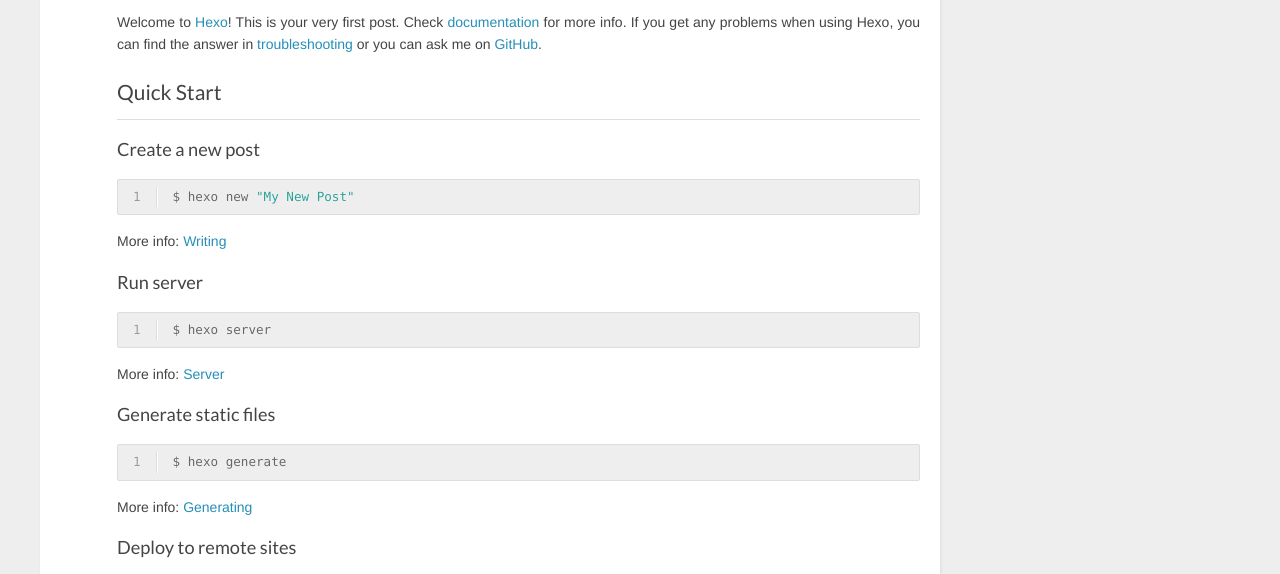
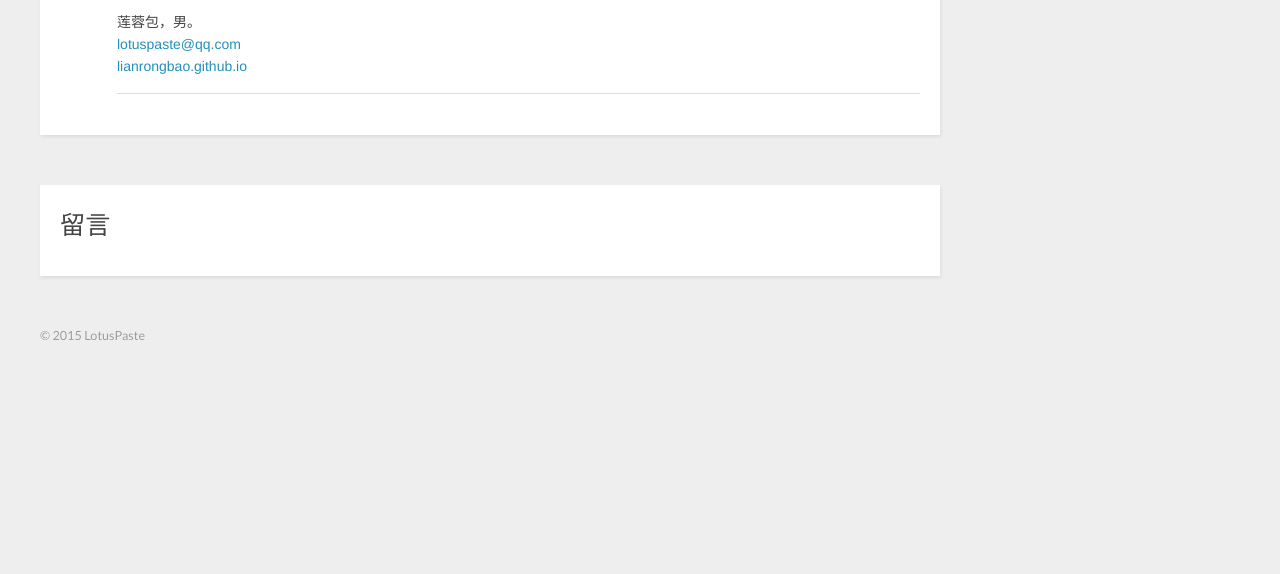
Before and after one commit to LianrongBao/lianrongbao.github.io, a plain HTML site: page 2015/07/14/hello-world/index.html in a window 1280 px wide. Shown: the part 217-791 px from the top of the page. Drawn offline with nearby package versions, Linux system fonts and the light colour scheme.

Commit message:
Hello World

```diff
--- a/2015/07/14/hello-world/index.html
+++ b/2015/07/14/hello-world/index.html
@@ -6,7 +6,7 @@
   <title>Hello World | LotusPaste&#39;s Space</title>
   <meta name="author" content="LotusPaste">
 
-  <meta name="description" content="Welcome to Hexo! This is your very first post. Check documentation for more info. If you get any problems when using Hexo, you can find the answer in ">
+  <meta name="description" content="莲蓉包，男。lotuspaste@qq.comlianrongbao.github.io">
 
 
   <meta name="viewport" content="width=device-width, initial-scale=1, maximum-scale=1">
@@ -50,7 +50,7 @@
     <header>
 
         <div class="icon"></div>
-        <time datetime="2015-07-14T00:12:45.634Z"><a href="/2015/07/14/hello-world/">2015-07-14</a></time>
+        <time datetime="2015-07-14T00:26:33.194Z"><a href="/2015/07/14/hello-world/">2015-07-14</a></time>
 
 
 
@@ -60,15 +60,7 @@
     </header>
     <div class="entry">
 
-        <p>Welcome to <a href="http://hexo.io/" target="_blank" rel="external">Hexo</a>! This is your very first post. Check <a href="http://hexo.io/docs/" target="_blank" rel="external">documentation</a> for more info. If you get any problems when using Hexo, you can find the answer in <a href="http://hexo.io/docs/troubleshooting.html" target="_blank" rel="external">troubleshooting</a> or you can ask me on <a href="https://github.com/hexojs/hexo/issues" target="_blank" rel="external">GitHub</a>.</p>
-<h2 id="Quick_Start">Quick Start</h2><h3 id="Create_a_new_post">Create a new post</h3><figure class="highlight bash"><table><tr><td class="gutter"><pre><span class="line">1</span><br></pre></td><td class="code"><pre><span class="line">$ hexo new <span class="string">"My New Post"</span></span><br></pre></td></tr></table></figure>
-<p>More info: <a href="http://hexo.io/docs/writing.html" target="_blank" rel="external">Writing</a></p>
-<h3 id="Run_server">Run server</h3><figure class="highlight bash"><table><tr><td class="gutter"><pre><span class="line">1</span><br></pre></td><td class="code"><pre><span class="line">$ hexo server</span><br></pre></td></tr></table></figure>
-<p>More info: <a href="http://hexo.io/docs/server.html" target="_blank" rel="external">Server</a></p>
-<h3 id="Generate_static_files">Generate static files</h3><figure class="highlight bash"><table><tr><td class="gutter"><pre><span class="line">1</span><br></pre></td><td class="code"><pre><span class="line">$ hexo generate</span><br></pre></td></tr></table></figure>
-<p>More info: <a href="http://hexo.io/docs/generating.html" target="_blank" rel="external">Generating</a></p>
-<h3 id="Deploy_to_remote_sites">Deploy to remote sites</h3><figure class="highlight bash"><table><tr><td class="gutter"><pre><span class="line">1</span><br></pre></td><td class="code"><pre><span class="line">$ hexo deploy</span><br></pre></td></tr></table></figure>
-<p>More info: <a href="http://hexo.io/docs/deployment.html" target="_blank" rel="external">Deployment</a></p>
+        <p>莲蓉包，男。<br><a href="mailto:lotuspaste@qq.com" target="_blank" rel="external">lotuspaste@qq.com</a><br><a href="lianrongbao.github.io">lianrongbao.github.io</a></p>
 
 
     </div>
```
Also changed, not shown: archives/2015/07/index.html (+1 -1 lines), archives/2015/index.html (+1 -1 lines), archives/index.html (+1 -1 lines), index.html (+2 -10 lines).
